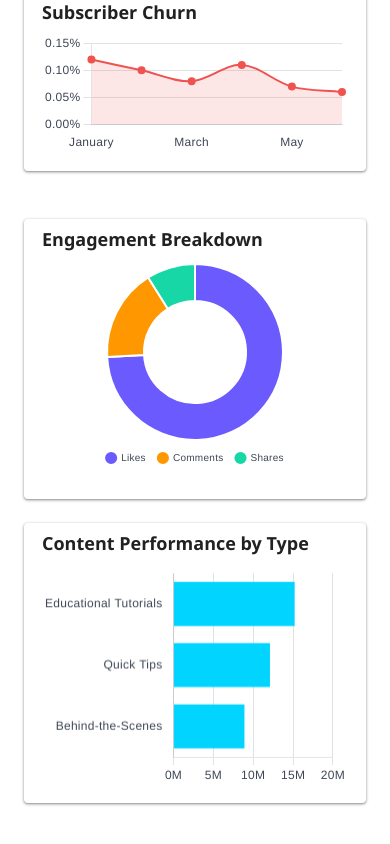
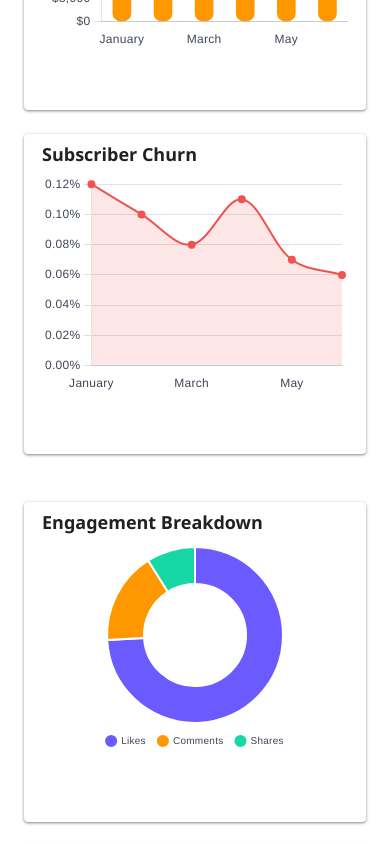
Before and after one commit to lauren-san/case-study-P301, a Vue app: page / in a window 390 px wide. Shown: the part 920-1764 px from the top of the page. Built offline with nearby package versions, Linux system fonts and the light colour scheme.

Commit message:
Updated charts panels to ensure proper height and responsiveness.

```diff
--- a/src/views/Home.vue
+++ b/src/views/Home.vue
@@ -158,7 +158,7 @@
     <!-- Charts Row 2 -->
     <v-row class="mb-6" align="stretch">
       <v-col cols="12" md="6">
-        <v-card elevation="1" class="chart-card">
+        <v-card elevation="1" class="chart-card chart-card-fixed">
           <v-card-title class="chart-card-title">Revenue Trend</v-card-title>
           <v-card-text class="chart-card-text">
             <div class="chart-panel chart-panel-line">
@@ -168,7 +168,7 @@
         </v-card>
       </v-col>
       <v-col cols="12" md="6">
-        <v-card elevation="1" class="chart-card">
+        <v-card elevation="1" class="chart-card chart-card-fixed">
           <v-card-title class="chart-card-title">Subscriber Churn</v-card-title>
           <v-card-text class="chart-card-text">
             <div class="chart-panel chart-panel-line">
@@ -182,9 +182,9 @@
     <!-- Charts Row 3 -->
     <v-row class="mb-6" align="stretch">
       <v-col cols="12" md="6">
-        <v-card elevation="1" style="height: 280px;">
+        <v-card elevation="1" class="chart-card chart-card-fixed">
           <v-card-title class="chart-card-title">Engagement Breakdown</v-card-title>
-          <v-card-text class="donut-card-text">
+          <v-card-text class="chart-card-text donut-card-text">
             <div class="chart-panel chart-panel-donut">
               <canvas id="engagementChart" height="100"></canvas>
             </div>
@@ -193,9 +193,9 @@
       </v-col>
 
       <v-col cols="12" md="6">
-        <v-card elevation="1" class="content-type-card">
+        <v-card elevation="1" class="chart-card chart-card-fixed">
           <v-card-title class="chart-card-title">Content Performance by Type</v-card-title>
-          <v-card-text class="content-type-card-text">
+          <v-card-text class="chart-card-text content-type-card-text">
             <div class="chart-panel chart-panel-bar">
               <canvas id="contentTypeChart"></canvas>
             </div>
@@ -439,7 +439,7 @@ const drawCharts = () => {
       },
       options: {
         responsive: true,
-        maintainAspectRatio: true,
+        maintainAspectRatio: false,
         plugins: {
           legend: { display: false },
           tooltip: {
@@ -490,7 +490,7 @@ const drawCharts = () => {
       },
       options: {
         responsive: true,
-        maintainAspectRatio: true,
+        maintainAspectRatio: false,
         plugins: {
           legend: { display: false },
           tooltip: {
@@ -674,10 +674,18 @@ onBeforeUnmount(() => {
 
 .chart-card {
   height: 100%;
+  display: flex;
+  flex-direction: column;
+}
+
+.chart-card-fixed {
+  height: 320px;
 }
 
 .chart-card-text {
   width: 100%;
+  flex: 1;
+  min-height: 0;
 }
 
 .chart-panel {
@@ -687,11 +695,16 @@ onBeforeUnmount(() => {
 
 .chart-panel-line {
   width: 100%;
+  height: 220px;
 }
 
 .chart-panel-line canvas,
 .chart-panel-bar canvas {
   width: 100% !important;
+}
+
+.chart-panel-line canvas {
+  height: 220px !important;
 }
 
 .chart-panel-donut {
@@ -708,22 +721,15 @@ onBeforeUnmount(() => {
 }
 
 .chart-panel-bar {
-  height: 100%;
+  height: 220px;
 }
 
 .chart-panel-bar canvas {
-  height: 100% !important;
-}
-
-.content-type-card {
-  height: 280px;
-  display: flex;
-  flex-direction: column;
+  height: 220px !important;
 }
 
 .content-type-card-text {
-  flex: 1;
-  min-height: 0;
+  padding-top: 8px;
 }
 
 :deep(.filter-row .v-col) {
```
Also changed, not shown: 8 other files (tests, documents, lock files or other folders).
